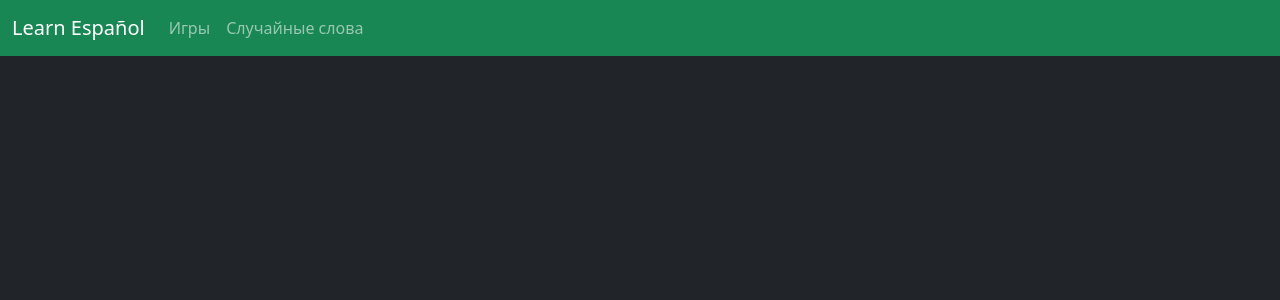
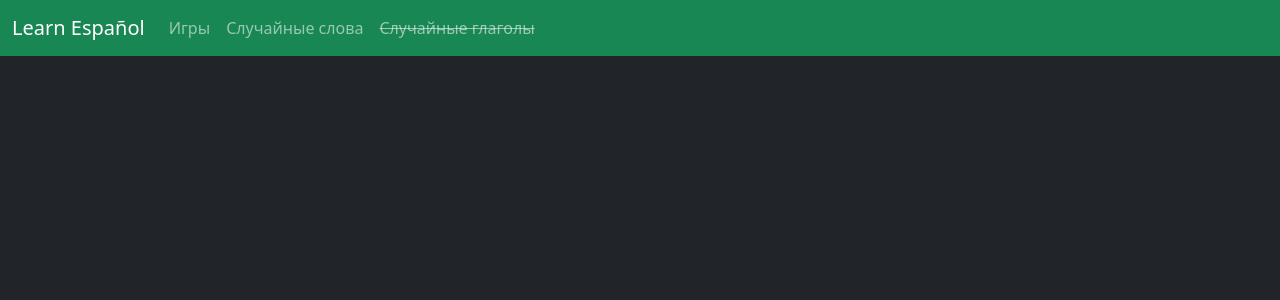
Before and after one commit to Zendelll/My-laguage-app, a Django app: template games/templates/games/basic_template.html in a window 1280 px wide. Shown: the top 300 px of the page. Run offline with Django 5.2, Linux system fonts and the light colour scheme; the template is opened without the code that fills it, so the values that code supplies are empty.

Commit message:
small fixes

```diff
--- a/games/templates/games/basic_template.html
+++ b/games/templates/games/basic_template.html
@@ -25,6 +25,9 @@
               <li class="nav-item">
                 <a class="nav-link" href="{% url 'games:random_game'%}">Случайные слова</a>
               </li>
+              <li class="nav-item">
+                <a class="nav-link" href="#"><s>Случайные глаголы</s></a>
+              </li>
             </ul>
           </div>
         </div>
--- a/games/templates/games/index.html
+++ b/games/templates/games/index.html
@@ -24,7 +24,7 @@
               Перевод
             </a>
           </div>
-          <div id="collapseOne" class="collapse" data-bs-parent="#accordion">
+          <div id="collapseOne" class="collapse show" data-bs-parent="#accordion">
             <div class="card-body">
                 <div class="d-flex flex-row">
                     <div class="me-2" id="game-translate-es-text">Es-Ru</div>
@@ -44,7 +44,6 @@
                     </div>
 
                     {% if themes %}
-                        <ul>
                         {% for theme in themes %}
                             <div class="card mt-3 mx-2 col rounded-4" style="width:300px; height:400px;">
                                 <img class="card-img-top rounded-5 mt-2" src="https://static-00.iconduck.com/assets.00/perspective-dice-six-faces-random-icon-2048x2048-9uct7e7b.png" alt="Card image" >
```
